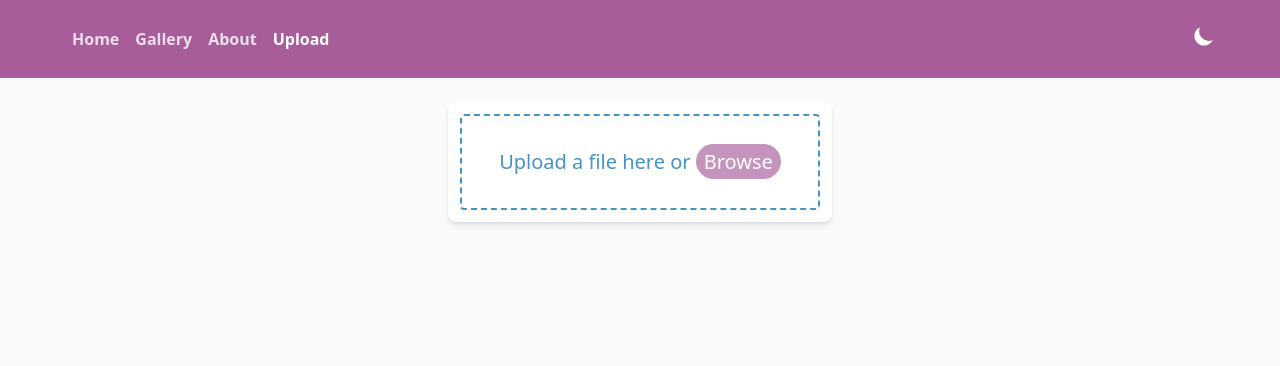
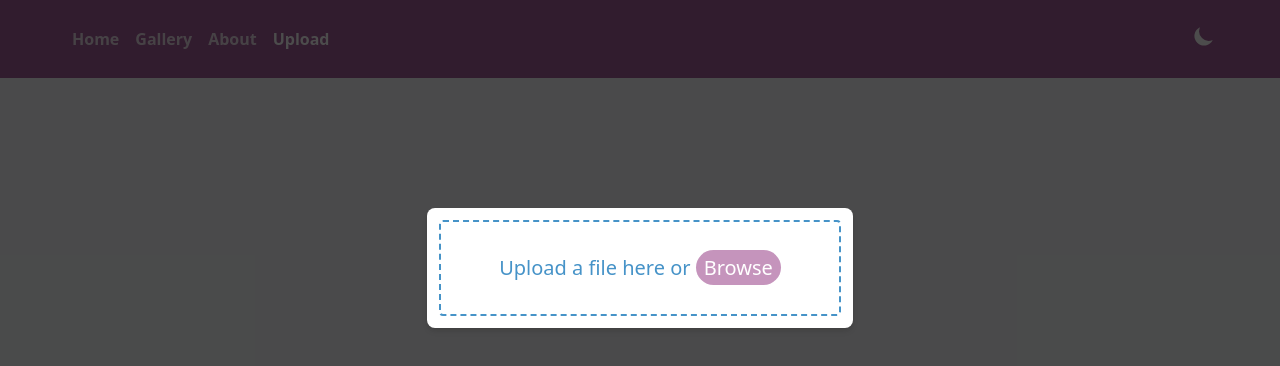
Before and after one commit to EarthenLynx/convertible, a Vue app in the folder application/: page /#/upload in a window 1280 px wide. Shown: the top 366 px of the page. Built offline with nearby package versions, Linux system fonts and the light colour scheme; the HTML template or start-up script is replaced by a standard one.

Commit message:
Added embedded upload route for gallery

```diff
--- a/application/src/views/Upload.vue
+++ b/application/src/views/Upload.vue
@@ -1,26 +1,38 @@
 <template>
-  <div class="container m-auto">
-    <app-upload heading="Upload a file here or" @fileError="handleFileError" @fileLoaded="handleFileLoaded"></app-upload>
+  <div
+    @click.self="$router.push({ name: 'Gallery' })"
+    class="upload-background"
+  >
+    <app-upload
+      heading="Upload a file here or"
+      @fileError="handleFileError"
+      @fileLoaded="handleFileLoaded"
+    ></app-upload>
   </div>
 </template>
 
 <script>
-import AppUpload from '@/components/FormElements/AppUpload.vue'
+import AppUpload from "@/components/FormElements/AppUpload.vue";
 export default {
   components: {
-    AppUpload
+    AppUpload,
   },
 
   methods: {
     handleFileLoaded(file) {
-      console.log(file)
+      console.log(file);
     },
     handleFileError() {
-      console.log('Could not load file')
-    }
-  }
+      console.log("Could not load file");
+    },
+
+    onClickUploadBackground() {},
+  },
 };
 </script>
 
-<style>
+<style scoped>
+.upload-background {
+  @apply m-auto bg-black bg-opacity-70 absolute pt-52 top-0 left-0 h-screen w-screen;
+}
 </style>
```
